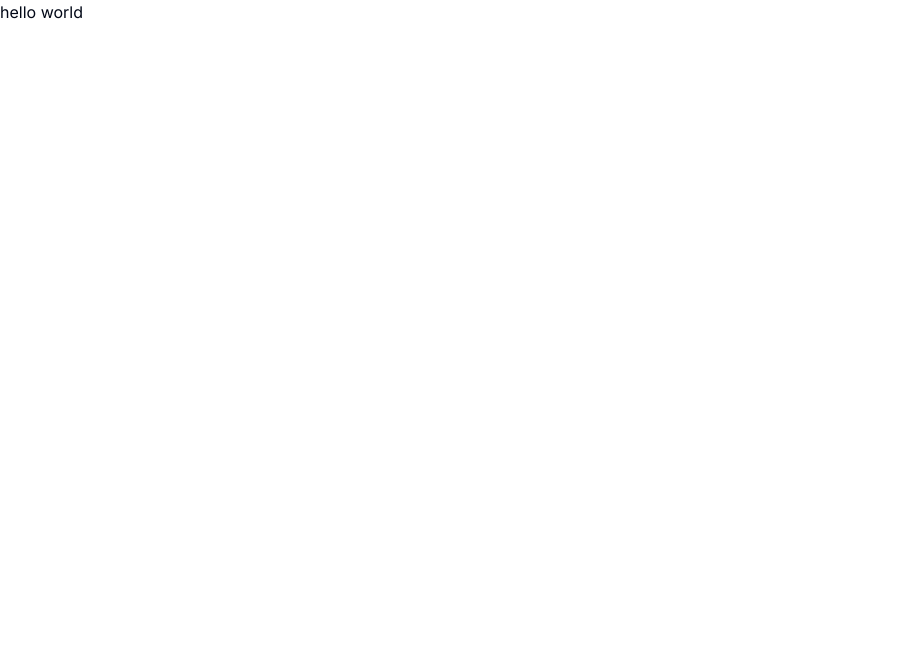
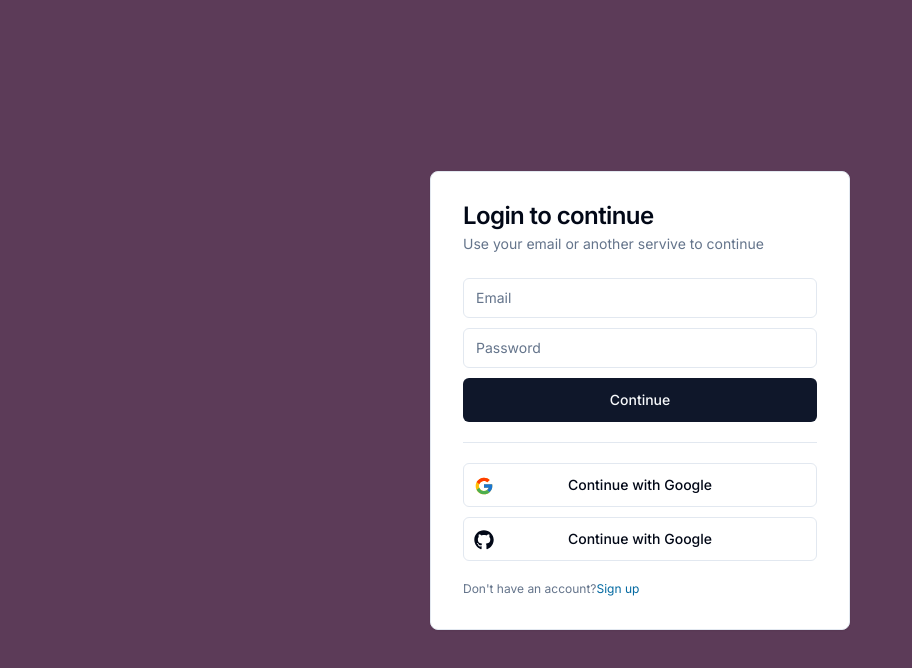
Before and after one commit to usama-rahman/slack-clone, a Next.js app: page / in a window 1280 px wide. Shown: the top 668 px of the page, without its empty margins (0-912 px from the left). Built offline with nearby package versions, Linux system fonts and the light colour scheme.

Commit message:
Auth ui Done

```diff
--- a/package.json
+++ b/package.json
@@ -10,13 +10,16 @@
   },
   "dependencies": {
     "@radix-ui/react-avatar": "^1.1.0",
+    "@radix-ui/react-separator": "^1.1.0",
     "@radix-ui/react-slot": "^1.1.0",
     "class-variance-authority": "^0.7.0",
     "clsx": "^2.1.1",
+    "convex": "^1.14.4",
     "lucide-react": "^0.436.0",
     "next": "14.2.6",
     "react": "^18",
     "react-dom": "^18",
+    "react-icons": "^5.3.0",
     "tailwind-merge": "^2.5.2",
     "tailwindcss-animate": "^1.0.7"
   },
--- a/src/app/page.tsx
+++ b/src/app/page.tsx
@@ -1,5 +1,7 @@
+import { AuthScreen } from "@/features/auth/components/auth-screen";
+
 function Home() {
-  return <h1> hello world</h1>;
+  return <AuthScreen />;
 }
 
 export default Home;
--- /dev/null
+++ b/src/components/ui/card.tsx
@@ -0,0 +1,79 @@
+import * as React from "react"
+
+import { cn } from "@/lib/utils"
+
+const Card = React.forwardRef<
+  HTMLDivElement,
+  React.HTMLAttributes<HTMLDivElement>
+>(({ className, ...props }, ref) => (
+  <div
+    ref={ref}
+    className={cn(
+      "rounded-lg border bg-card text-card-foreground shadow-sm",
+      className
+    )}
+    {...props}
+  />
+))
+Card.displayName = "Card"
+
+const CardHeader = React.forwardRef<
+  HTMLDivElement,
+  React.HTMLAttributes<HTMLDivElement>
+>(({ className, ...props }, ref) => (
+  <div
+    ref={ref}
+    className={cn("flex flex-col space-y-1.5 p-6", className)}
+    {...props}
+  />
+))
+CardHeader.displayName = "CardHeader"
+
+const CardTitle = React.forwardRef<
+  HTMLParagraphElement,
+  React.HTMLAttributes<HTMLHeadingElement>
+>(({ className, ...props }, ref) => (
+  <h3
+    ref={ref}
+    className={cn(
+      "text-2xl font-semibold leading-none tracking-tight",
+      className
+    )}
+    {...props}
+  />
+))
+CardTitle.displayName = "CardTitle"
+
+const CardDescription = React.forwardRef<
+  HTMLParagraphElement,
+  React.HTMLAttributes<HTMLParagraphElement>
+>(({ className, ...props }, ref) => (
+  <p
+    ref={ref}
+    className={cn("text-sm text-muted-foreground", className)}
+    {...props}
+  />
+))
+CardDescription.displayName = "CardDescription"
+
+const CardContent = React.forwardRef<
+  HTMLDivElement,
+  React.HTMLAttributes<HTMLDivElement>
+>(({ className, ...props }, ref) => (
+  <div ref={ref} className={cn("p-6 pt-0", className)} {...props} />
+))
+CardContent.displayName = "CardContent"
+
+const CardFooter = React.forwardRef<
+  HTMLDivElement,
+  React.HTMLAttributes<HTMLDivElement>
+>(({ className, ...props }, ref) => (
+  <div
+    ref={ref}
+    className={cn("flex items-center p-6 pt-0", className)}
+    {...props}
+  />
+))
+CardFooter.displayName = "CardFooter"
+
+export { Card, CardHeader, CardFooter, CardTitle, CardDescription, CardContent }
--- /dev/null
+++ b/src/components/ui/input.tsx
@@ -0,0 +1,25 @@
+import * as React from "react"
+
+import { cn } from "@/lib/utils"
+
+export interface InputProps
+  extends React.InputHTMLAttributes<HTMLInputElement> {}
+
+const Input = React.forwardRef<HTMLInputElement, InputProps>(
+  ({ className, type, ...props }, ref) => {
+    return (
+      <input
+        type={type}
+        className={cn(
+          "flex h-10 w-full rounded-md border border-input bg-background px-3 py-2 text-sm ring-offset-background file:border-0 file:bg-transparent file:text-sm file:font-medium placeholder:text-muted-foreground focus-visible:outline-none focus-visible:ring-2 focus-visible:ring-ring focus-visible:ring-offset-2 disabled:cursor-not-allowed disabled:opacity-50",
+          className
+        )}
+        ref={ref}
+        {...props}
+      />
+    )
+  }
+)
+Input.displayName = "Input"
+
+export { Input }
--- /dev/null
+++ b/src/components/ui/separator.tsx
@@ -0,0 +1,31 @@
+"use client"
+
+import * as React from "react"
+import * as SeparatorPrimitive from "@radix-ui/react-separator"
+
+import { cn } from "@/lib/utils"
+
+const Separator = React.forwardRef<
+  React.ElementRef<typeof SeparatorPrimitive.Root>,
+  React.ComponentPropsWithoutRef<typeof SeparatorPrimitive.Root>
+>(
+  (
+    { className, orientation = "horizontal", decorative = true, ...props },
+    ref
+  ) => (
+    <SeparatorPrimitive.Root
+      ref={ref}
+      decorative={decorative}
+      orientation={orientation}
+      className={cn(
+        "shrink-0 bg-border",
+        orientation === "horizontal" ? "h-[1px] w-full" : "h-full w-[1px]",
+        className
+      )}
+      {...props}
+    />
+  )
+)
+Separator.displayName = SeparatorPrimitive.Root.displayName
+
+export { Separator }
--- /dev/null
+++ b/src/features/auth/components/auth-screen.tsx
@@ -0,0 +1,22 @@
+"use client";
+
+import { useState } from "react";
+import { SignInFlow } from "../types";
+import SignInCard from "./sign-in-card";
+import SignUpCard from "./sign-up-card";
+
+export const AuthScreen = () => {
+  const [state, setState] = useState<SignInFlow>("signIn");
+
+  return (
+    <div className=" h-screen flex items-center justify-center bg-[#5C3B58] ">
+      <div className="md:h-auto md:w-[420px] ">
+        {state === "signIn" ? (
+          <SignInCard setState={setState} />
+        ) : (
+          <SignUpCard setState={setState} />
+        )}
+      </div>
+    </div>
+  );
+};
--- /dev/null
+++ b/src/features/auth/components/sign-in-card.tsx
@@ -0,0 +1,95 @@
+import { useState } from "react";
+import { Button } from "@/components/ui/button";
+import {
+  Card,
+  CardContent,
+  CardDescription,
+  CardHeader,
+  CardTitle,
+} from "@/components/ui/card";
+import { Input } from "@/components/ui/input";
+import { Separator } from "@/components/ui/separator";
+import { FaGithub } from "react-icons/fa";
+import { FcGoogle } from "react-icons/fc";
+import { SignInFlow } from "../types";
+
+interface SignInCardProps {
+  setState: (state: SignInFlow) => void;
+}
+
+export default function SignInCard({ setState }: SignInCardProps) {
+  const [email, setEmail] = useState("");
+  const [password, setPassword] = useState("");
+
+  return (
+    <Card className="w-full h-full p-8">
+      <CardHeader className="px-0 pt-0">
+        <CardTitle>Login to continue</CardTitle>
+
+        <CardDescription>
+          Use your email or another servive to continue
+        </CardDescription>
+      </CardHeader>
+      <CardContent className="space-y-5 px-0 pb-0">
+        <form className="space-y-2.5">
+          <Input
+            disabled={false}
+            value={email}
+            onChange={(e) => setEmail(e.target.value)}
+            placeholder="Email"
+            type="email"
+            required
+          />
+
+          <Input
+            disabled={false}
+            value={password}
+            onChange={(e) => setPassword(e.target.value)}
+            placeholder="Password"
+            type="password"
+            required
+          />
+
+          <Button type="submit" size="lg" disabled={false} className="w-full">
+            Continue
+          </Button>
+        </form>
+        <Separator />
+
+        <div className="flex flex-col gap-y-2.5">
+          <Button
+            disabled={false}
+            onClick={() => {}}
+            variant="outline"
+            size="lg"
+            className="w-full relative"
+          >
+            <FcGoogle className="size-5 absolute top-3 left-2.5" />
+            Continue with Google
+          </Button>
+
+          <Button
+            disabled={false}
+            onClick={() => {}}
+            variant="outline"
+            size="lg"
+            className="w-full relative"
+          >
+            <FaGithub className="size-5 absolute top-3 left-2.5" />
+            Continue with Google
+          </Button>
+        </div>
+
+        <p className="text-xs text-muted-foreground">
+          Don&apos;t have an account?
+          <span
+            onClick={() => setState("signUp")}
+            className="text-sky-700 hover:underline cursor-pointer "
+          >
+            Sign up
+          </span>
+        </p>
+      </CardContent>
+    </Card>
+  );
+}
--- /dev/null
+++ b/src/features/auth/components/sign-up-card.tsx
@@ -0,0 +1,105 @@
+import { useState } from "react";
+import { Button } from "@/components/ui/button";
+import {
+  Card,
+  CardContent,
+  CardDescription,
+  CardHeader,
+  CardTitle,
+} from "@/components/ui/card";
+import { Input } from "@/components/ui/input";
+import { Separator } from "@/components/ui/separator";
+import { FaGithub } from "react-icons/fa";
+import { FcGoogle } from "react-icons/fc";
+import { SignInFlow } from "../types";
+
+interface SignUpCardProps {
+  setState: (state: SignInFlow) => void;
+}
+
+export default function SignUpCard({ setState }: SignUpCardProps) {
+  const [email, setEmail] = useState("");
+  const [password, setPassword] = useState("");
+  const [confirmPassword, setConfirmPassword] = useState("");
+
+  return (
+    <Card className="w-full h-full p-8">
+      <CardHeader className="px-0 pt-0">
+        <CardTitle>Sign up to continue</CardTitle>
+
+        <CardDescription>
+          Use your email or another servive to continue
+        </CardDescription>
+      </CardHeader>
+      <CardContent className="space-y-5 px-0 pb-0">
+        <form className="space-y-2.5">
+          <Input
+            disabled={false}
+            value={email}
+            onChange={(e) => setEmail(e.target.value)}
+            placeholder="Email"
+            type="email"
+            required
+          />
+
+          <Input
+            disabled={false}
+            value={password}
+            onChange={(e) => setPassword(e.target.value)}
+            placeholder="Password"
+            type="password"
+            required
+          />
+
+          <Input
+            disabled={false}
+            value={confirmPassword}
+            onChange={(e) => setConfirmPassword(e.target.value)}
+            placeholder="Confirm Password"
+            type="password"
+            required
+          />
+
+          <Button type="submit" size="lg" disabled={false} className="w-full">
+            Continue
+          </Button>
+        </form>
+        <Separator />
+
+        <div className="flex flex-col gap-y-2.5">
+          <Button
+            disabled={false}
+            onClick={() => {}}
+            variant="outline"
+            size="lg"
+            className="w-full relative"
+          >
+            <FcGoogle className="size-5 absolute top-3 left-2.5" />
+            Continue with Google
+          </Button>
+
+          <Button
+            disabled={false}
+            onClick={() => {}}
+            variant="outline"
+            size="lg"
+            className="w-full relative"
+          >
+            <FaGithub className="size-5 absolute top-3 left-2.5" />
+            Continue with Google
+          </Button>
+        </div>
+
+        <p className="text-xs text-muted-foreground">
+          Already have an account?
+          <span
+            onClick={() => setState("signIn")}
+            className="text-sky-700 hover:underline cursor-pointer "
+          >
+            Sign up
+          </span>
+        </p>
+      </CardContent>
+    </Card>
+  );
+}
--- /dev/null
+++ b/src/features/auth/types.ts
@@ -0,0 +1 @@
+export type SignInFlow = "signIn" | "signUp";
```
Also changed, not shown: 2 other files (tests, documents, lock files or other folders).
